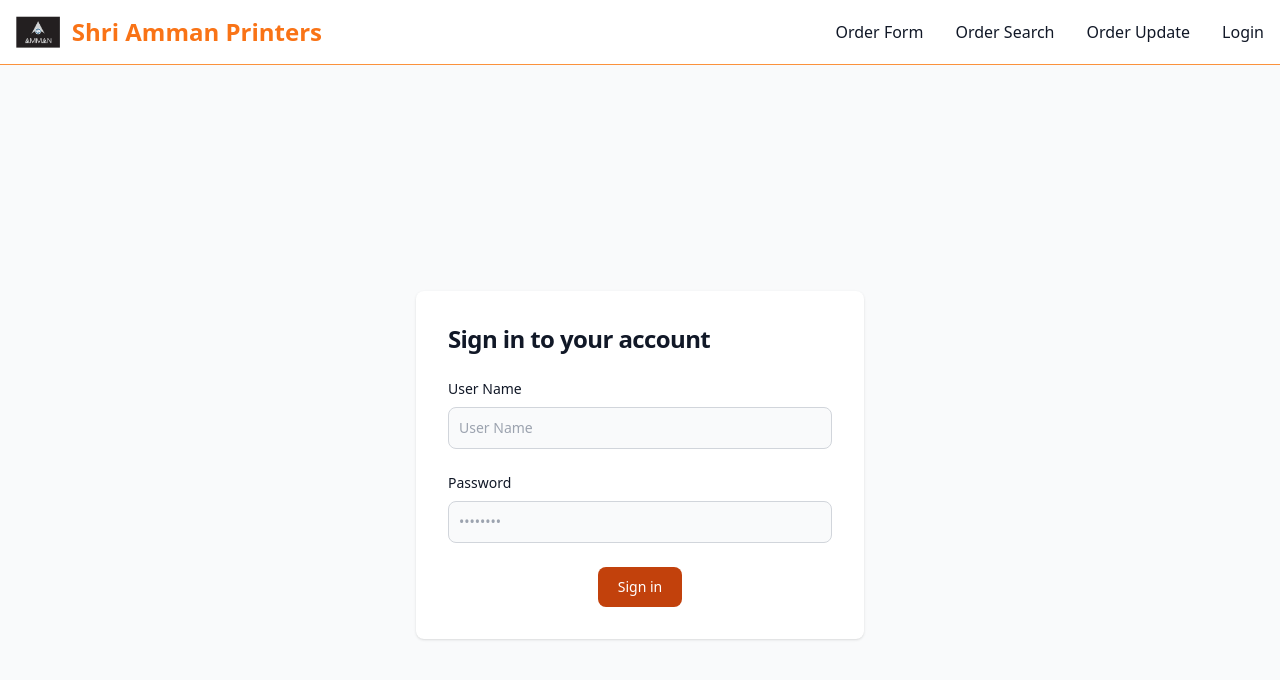
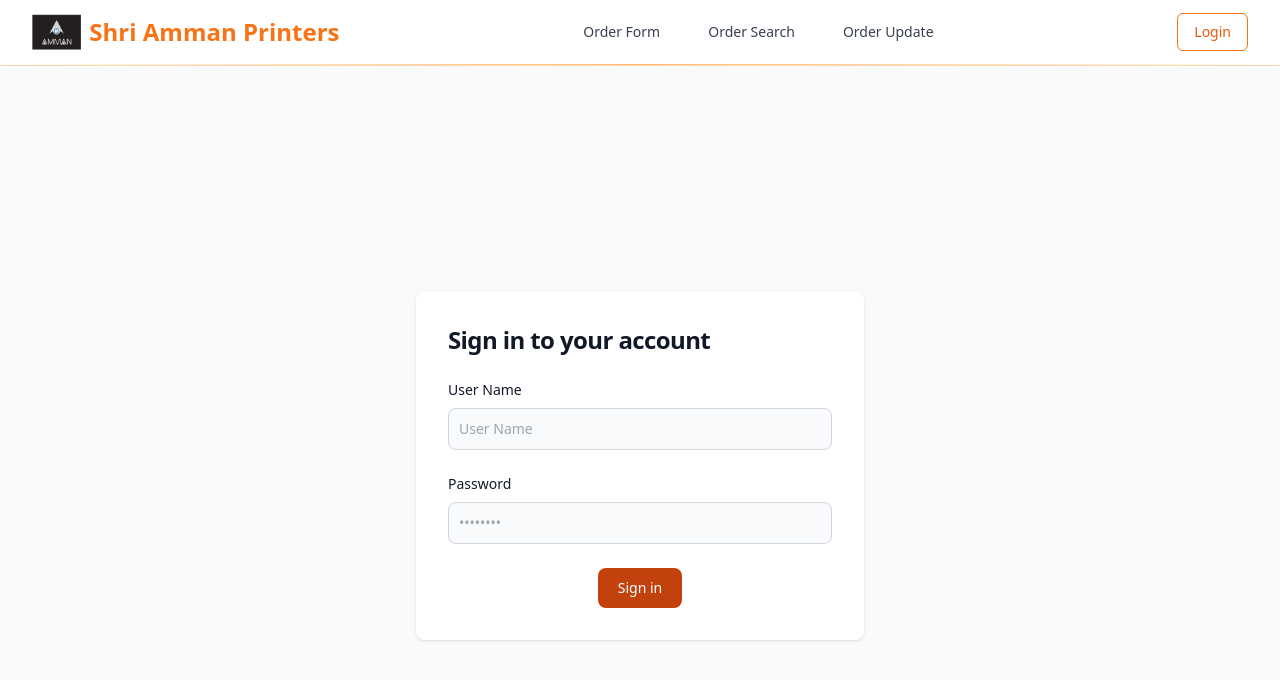
Before and after one commit to sathees-palanisamy/amman, a React (Create React App) app in the folder client/: page / in a window 1280 px wide. Shown: the top 680 px of the page. Built offline with nearby package versions, Linux system fonts and the light colour scheme.

Commit message:
navbar design changed

```diff
--- a/client/src/Navbar/NavBar.js
+++ b/client/src/Navbar/NavBar.js
@@ -1,158 +1,169 @@
 import React from "react";
-import { NavLink } from "react-router-dom";
-import { useSelector } from 'react-redux';
+import { NavLink, Link } from "react-router-dom";
+import { useSelector } from "react-redux";
 import { IoClose, IoMenu } from "react-icons/io5";
-import { Link } from "react-router-dom";
 import Amman from "../Amman.png";
 import "./Navbar.css";
 
 function NavBar() {
   const [showMenu, setShowMenu] = React.useState(false);
-  const login = useSelector(state => state.auth.login);
+  const login = useSelector((state) => state.auth.login);
 
-  const toggleMenu = () => {
-    setShowMenu(!showMenu);
-  };
+  const toggleMenu = () => setShowMenu((s) => !s);
 
-  const closeMenuOnMobile = () => {
-    if (window.innerWidth <= 1150) {
+  const closeMenu = () => {
     setShowMenu(false);
-    }
   };
 
   const OnclickLogout = () => {
     window.location.reload();
   };
 
+  const linkBase =
+    "block px-4 py-2 rounded-md text-sm font-medium transition-colors duration-150";
+  const desktopLink = (isActive) =>
+    `${linkBase} ${isActive ? "text-orange-600 bg-orange-50" : "text-gray-700 hover:text-orange-600 hover:bg-orange-50 dark:text-gray-200"}`;
 
   return (
-    <nav className="bg-white border-gray-200 dark:bg-gray-900">
-      <div className="max-w-screen-xl flex flex-wrap items-center justify-between mx-auto p-4">
-        <a href="/" className="flex items-center space-x-3 rtl:space-x-reverse">
-          <img src={Amman} className="h-8" alt="Flowbite Logo" />
-          <span className="self-center text-2xl text-orange-500 font-semibold whitespace-nowrap dark:text-white">
+    <nav className="bg-white dark:bg-gray-900 border-b border-orange-200">
+      <div className="max-w-7xl mx-auto px-4 sm:px-6 lg:px-8">
+        <div className="flex items-center justify-between h-16">
+          {/* Left: Logo */}
+          <div className="flex items-center gap-3">
+            <Link to="/" className="flex items-center" aria-label="Home">
+              <img src={Amman} alt="Shri Amman Printers" className="h-9 w-auto" />
+              <span className="ml-2 text-2xl font-semibold text-orange-500 dark:text-white">
                 Shri Amman Printers
               </span>
-        </a>
-        <div className="div_desktop">
-          <ul className="font-medium flex flex-col p-4 md:p-0 mt-4 border border-gray-100 rounded-lg bg-gray-50 md:flex-row md:space-x-8 rtl:space-x-reverse md:mt-0 md:border-0 md:bg-white dark:bg-gray-800 md:dark:bg-gray-900 dark:border-gray-700">
-            <li>
-              <Link
-                to="/form"
-                className="block py-2 px-3 text-gray-900 rounded hover:bg-gray-100 md:hover:bg-transparent md:border-0 md:hover:text-orange-700 md:p-0 dark:text-white md:dark:hover:text-orange-500 dark:hover:bg-gray-700 dark:hover:text-white md:dark:hover:bg-transparent"
-                aria-current="page"
-              >
+            </Link>
+          </div>
+
+          {/* Center / Desktop Links */}
+          <div className="hidden md:flex md:items-center md:space-x-1 lg:space-x-4">
+            <NavLink to="/form" className={({ isActive }) => desktopLink(isActive)}>
               Order Form
-              </Link>
-            </li>
-            <li>
-              <Link
-                to="/status"
-                className="block py-2 px-3 text-gray-900 rounded hover:bg-gray-100 md:hover:bg-transparent md:border-0 md:hover:text-orange-700 md:p-0 dark:text-white md:dark:hover:text-orange-500 dark:hover:bg-gray-700 dark:hover:text-white md:dark:hover:bg-transparent"
-              >
+            </NavLink>
+            <NavLink to="/status" className={({ isActive }) => desktopLink(isActive)}>
               Order Search
-              </Link>
-            </li>
-            <li>
-              <Link
-                to="/update"
-                className="block py-2 px-3 text-gray-900 rounded hover:bg-gray-100 md:hover:bg-transparent md:border-0 md:hover:text-orange-700 md:p-0 dark:text-white md:dark:hover:text-orange-500 dark:hover:bg-gray-700 dark:hover:text-white md:dark:hover:bg-transparent"
-              >
+            </NavLink>
+            <NavLink to="/update" className={({ isActive }) => desktopLink(isActive)}>
               Order Update
-              </Link>
-            </li>
-            {
-              <li>
+            </NavLink>
+          </div>
+
+          {/* Right: Auth / Mobile Toggle */}
+          <div className="flex items-center gap-3">
+            <div className="hidden md:flex md:items-center">
               {login ? (
-                  <Link
-                    to="/"
-                    className="block py-2 px-3 text-gray-900 rounded hover:bg-gray-100 md:hover:bg-transparent md:border-0 md:hover:text-orange-700 md:p-0 dark:text-white md:dark:hover:text-orange-500 dark:hover:bg-gray-700 dark:hover:text-white md:dark:hover:bg-transparent"
+                <button
                   onClick={OnclickLogout}
+                  className="inline-flex items-center px-4 py-2 bg-orange-500 hover:bg-orange-600 text-white text-sm font-medium rounded-md shadow-sm focus:outline-none focus:ring-2 focus:ring-orange-300"
                 >
                   Logout
-                  </Link>
+                </button>
               ) : (
                 <Link
                   to="/"
-                    className="block py-2 px-3 text-gray-900 rounded hover:bg-gray-100 md:hover:bg-transparent md:border-0 md:hover:text-orange-700 md:p-0 dark:text-white md:dark:hover:text-orange-500 dark:hover:bg-gray-700 dark:hover:text-white md:dark:hover:bg-transparent"
                   onClick={OnclickLogout}
+                  className="inline-flex items-center px-4 py-2 bg-transparent border border-orange-500 text-orange-600 hover:bg-orange-50 text-sm font-medium rounded-md focus:outline-none focus:ring-2 focus:ring-orange-300"
                 >
                   Login
                 </Link>
               )}
-              </li>
-            }
-          </ul>
             </div>
 
-        <div className="div_mobile">
-          <div
-            className={`div_mobile nav__menu ${showMenu ? "show-menu" : ""}`}
-            id="nav-menu"
+            {/* Mobile menu button */}
+            <button
+              onClick={toggleMenu}
+              aria-expanded={showMenu}
+              aria-label="Toggle menu"
+              className="inline-flex items-center justify-center p-2 rounded-md text-orange-600 hover:bg-orange-50 md:hidden focus:outline-none focus:ring-2 focus:ring-offset-2 focus:ring-orange-300"
             >
-            <ul className="nav__list">
-              <li className="nav__item">
-                <NavLink
-                  to="/form"
-                  className="nav__link"
-                  onClick={closeMenuOnMobile}
-                >
-                  Order Form
-                </NavLink>
-              </li>
-              <li className="nav__item">
-                <NavLink
-                  to="/status"
-                  className="nav__link"
-                  onClick={closeMenuOnMobile}
-                >
-                  Order Search
-                </NavLink>
-              </li>
-              <li className="nav__item">
-                <NavLink
-                  to="/update"
-                  className="nav__link"
-                  onClick={closeMenuOnMobile}
-                >
-                  Order Update
-                </NavLink>
-              </li>
-              {login ? (
-                <li className="nav__item" onClick={OnclickLogout}>
-                  <NavLink
-                    to="/"
-                    className="nav__link"
-                    onClick={closeMenuOnMobile}
-                  >
-                    Logout
-                  </NavLink>
-                </li>
-              ) : (
-                <li className="nav__item" onClick={OnclickLogout}>
-                  <NavLink
-                    to="/"
-                    className="nav__link"
-                    onClick={closeMenuOnMobile}
-                  >
-                    Login
-                  </NavLink>
-                </li>
-              )}
-            </ul>
-            <div className="nav__close" id="nav-close" onClick={toggleMenu}>
-              <IoClose />
+              {showMenu ? <IoClose className="w-6 h-6" /> : <IoMenu className="w-6 h-6" />}
+            </button>
           </div>
         </div>
       </div>
 
-        <div className="nav__toggle" id="nav-toggle" onClick={toggleMenu}>
-          <IoMenu />
+      {/* Decorative divider */}
+      <div className="h-px bg-gradient-to-r from-transparent via-orange-300 to-transparent" />
+
+      {/* Mobile Menu Panel */}
+      <div
+        className={`md:hidden fixed inset-0 z-40 transform ${showMenu ? "translate-x-0" : "translate-x-full"} transition-transform duration-300 ease-in-out`}
+        aria-hidden={!showMenu}
+      >
+        <div
+          className="absolute inset-0 bg-black/30"
+          onClick={closeMenu}
+          aria-hidden="true"
+        />
+        <div className="absolute right-0 w-80 max-w-full h-full bg-white dark:bg-gray-900 shadow-xl p-6 overflow-auto">
+          <div className="flex items-center justify-between mb-6">
+            <Link to="/" onClick={closeMenu} className="flex items-center gap-3">
+              <img src={Amman} alt="logo" className="h-8" />
+              <span className="text-lg font-semibold text-orange-500">Shri Amman</span>
+            </Link>
+            <button onClick={closeMenu} className="p-2 rounded-md text-gray-600 hover:bg-gray-100 dark:text-gray-300">
+              <IoClose className="w-6 h-6" />
+            </button>
+          </div>
+
+          <nav className="space-y-1">
+            <NavLink
+              to="/form"
+              onClick={closeMenu}
+              className={({ isActive }) =>
+                `block px-4 py-3 rounded-md text-base font-medium ${isActive ? "bg-orange-50 text-orange-600" : "text-gray-700 hover:bg-gray-50 dark:text-gray-200 dark:hover:bg-gray-800"}`
+              }
+            >
+              Order Form
+            </NavLink>
+            <NavLink
+              to="/status"
+              onClick={closeMenu}
+              className={({ isActive }) =>
+                `block px-4 py-3 rounded-md text-base font-medium ${isActive ? "bg-orange-50 text-orange-600" : "text-gray-700 hover:bg-gray-50 dark:text-gray-200 dark:hover:bg-gray-800"}`
+              }
+            >
+              Order Search
+            </NavLink>
+            <NavLink
+              to="/update"
+              onClick={closeMenu}
+              className={({ isActive }) =>
+                `block px-4 py-3 rounded-md text-base font-medium ${isActive ? "bg-orange-50 text-orange-600" : "text-gray-700 hover:bg-gray-50 dark:text-gray-200 dark:hover:bg-gray-800"}`
+              }
+            >
+              Order Update
+            </NavLink>
+          </nav>
+
+          <div className="mt-6 pt-4 border-t border-orange-100">
+            {login ? (
+              <button
+                onClick={() => {
+                  OnclickLogout();
+                  closeMenu();
+                }}
+                className="w-full inline-flex justify-center items-center px-4 py-2 bg-orange-500 hover:bg-orange-600 text-white text-sm font-medium rounded-md focus:outline-none focus:ring-2 focus:ring-orange-300"
+              >
+                Logout
+              </button>
+            ) : (
+              <Link
+                to="/"
+                onClick={() => {
+                  OnclickLogout();
+                  closeMenu();
+                }}
+                className="w-full inline-flex justify-center items-center px-4 py-2 border border-orange-500 text-orange-600 hover:bg-orange-50 text-sm font-medium rounded-md focus:outline-none focus:ring-2 focus:ring-orange-300"
+              >
+                Login
+              </Link>
+            )}
           </div>
         </div>
-      <div className="relative flex items-center">
-        <div className="flex-grow border-t border-orange-400"></div>
-        <div className="flex-grow border-t border-orange-400"></div>
       </div>
     </nav>
   );
```
Lines whose indentation alone changed are shown as unchanged.
